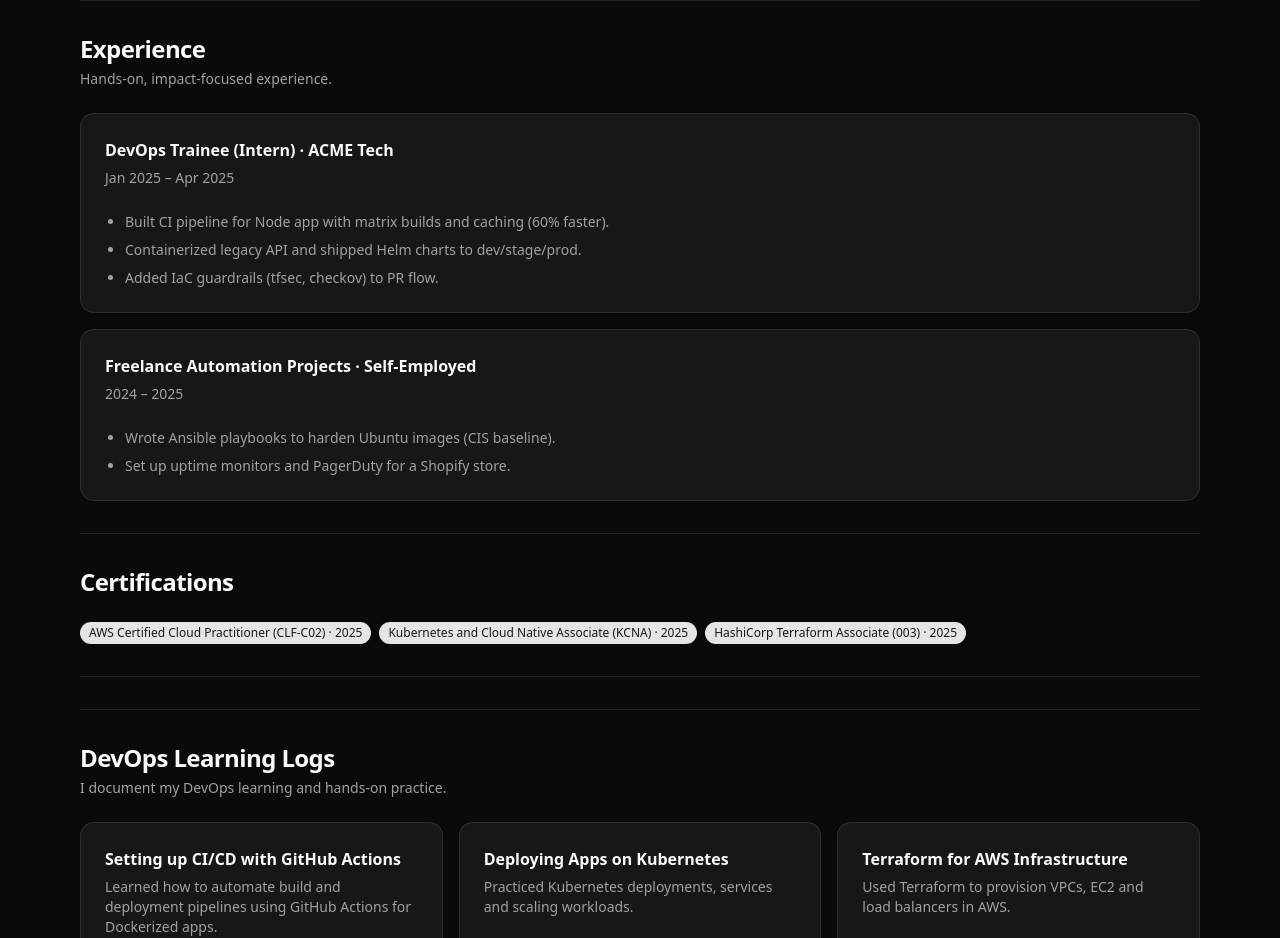
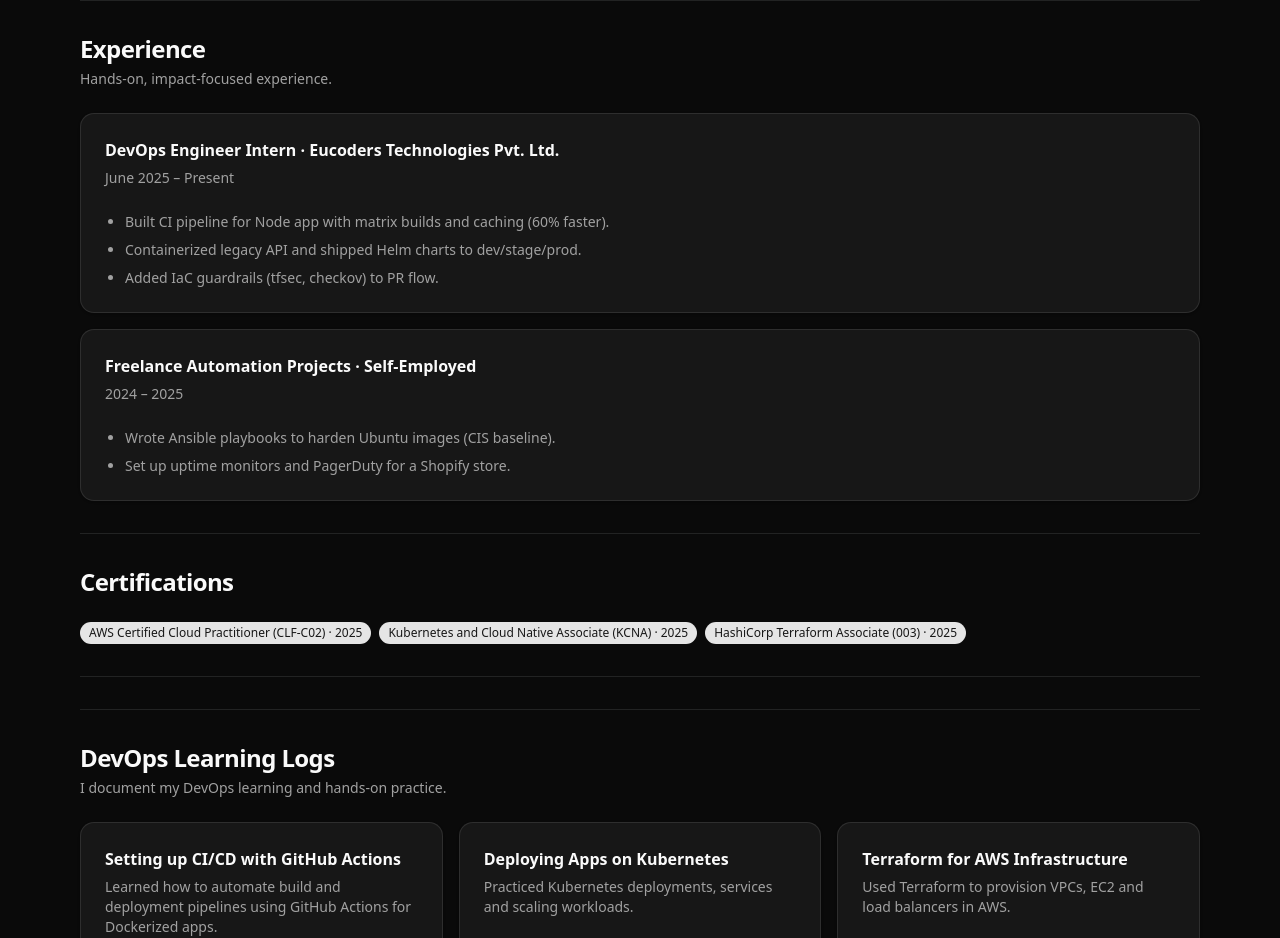
Before and after one commit to alokupadhyaydevops/Portfolio, a Next.js app: page / in a window 1280 px wide. Shown: the part 3220-4158 px from the top of the page. Built offline with nearby package versions, Linux system fonts and the light colour scheme.

Commit message:
Enhance experience section for DevOps role alignment

```diff
--- a/src/components/DevOpsPortfolio.tsx
+++ b/src/components/DevOpsPortfolio.tsx
@@ -206,9 +206,9 @@ const PROJECTS: Project[] = [
 
 const EXPERIENCE = [
   {
-    role: "DevOps Trainee (Intern)",
-    org: "ACME Tech",
-    period: "Jan 2025 – Apr 2025",
+    role: "DevOps Engineer Intern",
+    org: "Eucoders Technologies Pvt. Ltd.",
+    period: "June 2025 – Present",
     bullets: [
       "Built CI pipeline for Node app with matrix builds and caching (60% faster).",
       "Containerized legacy API and shipped Helm charts to dev/stage/prod.",
```
